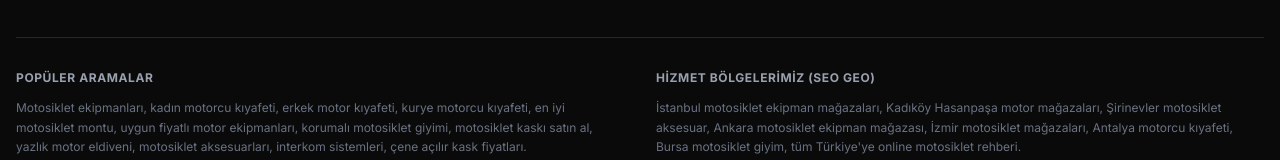
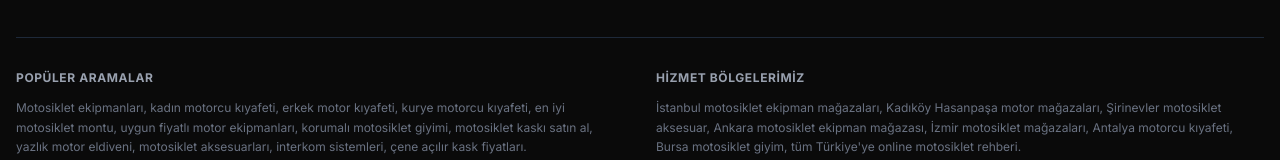
Before and after one commit to cemusab/motorcukiyafeti, a Next.js app: page / in a window 1280 px wide. Shown: the part 2547-2707 px from the top of the page. Built offline with nearby package versions, Linux system fonts and the light colour scheme; no server answers; the database is empty.

Commit message:
Remove internal SEO GEO label from footer

```diff
--- a/src/app/layout.tsx
+++ b/src/app/layout.tsx
@@ -178,7 +178,7 @@ export default function RootLayout({
                   </p>
                 </div>
                 <div>
-                  <h4 className="text-gray-400 font-bold mb-3 uppercase tracking-wider">Hizmet Bölgelerimiz (SEO GEO)</h4>
+                  <h4 className="text-gray-400 font-bold mb-3 uppercase tracking-wider">Hizmet Bölgelerimiz</h4>
                   <p className="leading-relaxed">
                     İstanbul motosiklet ekipman mağazaları, Kadıköy Hasanpaşa motor mağazaları, Şirinevler motosiklet aksesuar, Ankara motosiklet ekipman mağazası, İzmir motosiklet mağazaları, Antalya motorcu kıyafeti, Bursa motosiklet giyim, tüm Türkiye'ye online motosiklet rehberi.
                   </p>
```
